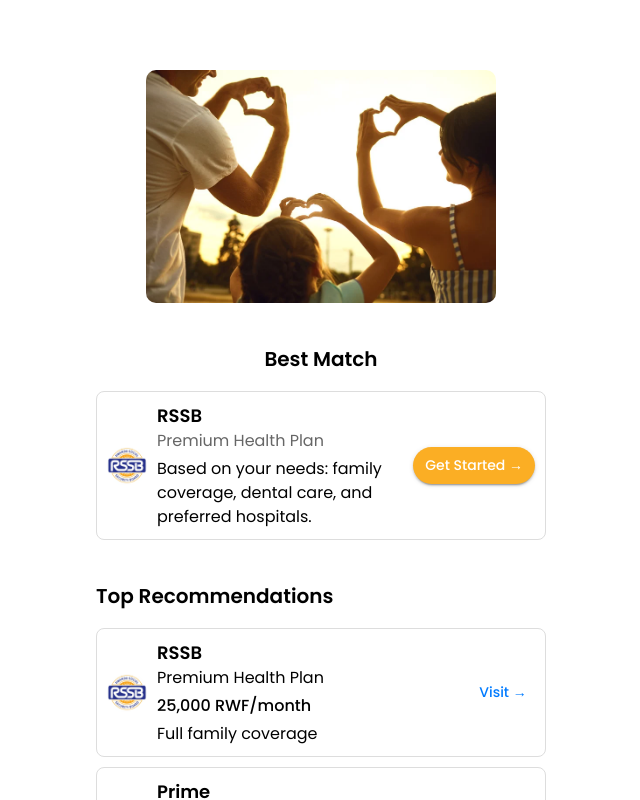
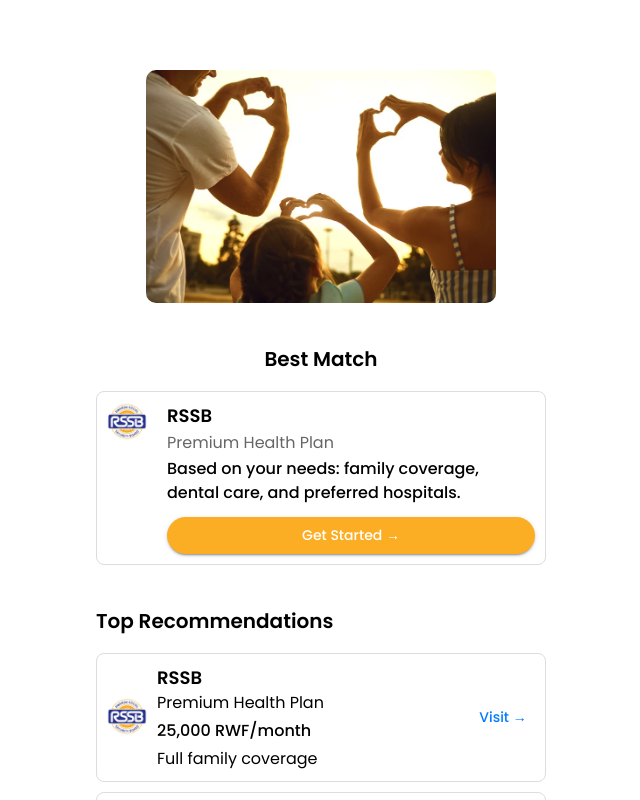
Before and after one commit to LifeLine-Africa/insurance-recommendation-portal, a React (Create React App) app: page /matching in a window 1280 px wide. Shown: the top 800 px of the page, without its empty margins (319-959 px from the left). Built offline with nearby package versions, Linux system fonts and the light colour scheme.

Commit message:
fix: reduce font size in multiple pages for improved readability and adjust margins for better layout

```diff
--- a/src/pages/AdditionalFactors/AdditionalFactorsPage.jsx
+++ b/src/pages/AdditionalFactors/AdditionalFactorsPage.jsx
@@ -67,7 +67,7 @@
         {/* Title */}
         <Typography
           variant="h5"
-          sx={{ fontWeight: "600", fontSize: "30px", color: "#000" }}
+          sx={{ fontWeight: "600", fontSize: "24px", margin:"30px", color: "#000" }}
         >
           Additional Factors
         </Typography>
@@ -80,7 +80,7 @@
             display: "flex",
             flexDirection: "column",
             gap: "20px",
-            marginBottom: "40px",
+            //marginBottom: "40px",
           }}
         >
           {/* Current Insurance Dropdown */}
@@ -146,7 +146,7 @@
           width: "100%",
           display: "flex",
           justifyContent: "center",
-          marginTop: "20px",
+          //marginTop: "20px",
         }}
       >
         <CustomButton
--- a/src/pages/HealthProfile/HealthProfilePage.jsx
+++ b/src/pages/HealthProfile/HealthProfilePage.jsx
@@ -66,7 +66,7 @@
       {/* Title */}
       <Typography
         variant="h5"
-        sx={{ fontWeight: "600", fontSize: "30px", color: "#000" }}
+        sx={{ fontWeight: "600", fontSize: "24px", margin:"30px", color: "#000" }}
       >
         Health Profile
       </Typography>
--- a/src/pages/InsurancePreferences/InsurancePreferencesPage.jsx
+++ b/src/pages/InsurancePreferences/InsurancePreferencesPage.jsx
@@ -59,7 +59,7 @@
         {/* Title */}
         <Typography
           variant="h5"
-          sx={{ fontWeight: "600", fontSize: "30px", color: "#000" }}
+          sx={{ fontWeight: "600", fontSize: "24px", margin:"30px", color: "#000" }}
         >
           Insurance Preferences
         </Typography>
--- a/src/pages/Matching/MatchingPage.jsx
+++ b/src/pages/Matching/MatchingPage.jsx
@@ -82,21 +82,24 @@
           sx={{
             display: "flex",
             flexDirection: "row",
-            alignItems: "center",
+            alignItems: "flex-start",
             padding: "10px",
             border: "1px solid #ddd",
             borderRadius: "8px",
             marginBottom: "20px",
             backgroundColor: "#ffffff",
+            gap: "10px",
             //boxShadow: "0px 4px 10px rgba(0, 0, 0, 0.1)",
           }}
         >
           {/* Logo Section */}
           <Box
             sx={{
+              flexShrink: 0,
               width: "40px",
               height: "40px",
               marginRight: "10px",
+              marginBottom: "10px",
             }}
           >
             <img
@@ -111,8 +114,9 @@
             />
           </Box>
 
+          {/* Text and Button Section */}
+          <Box sx={{ flex: 1, display: "flex", flexDirection: "column", gap: "2px" }}>
             {/* Text Section */}
-          <Box sx={{ flex: "1" }}>
             <Typography sx={{ fontWeight: "600", fontSize: "18px", color: "#000" }}>
               RSSB
             </Typography>
@@ -122,13 +126,12 @@
             <Typography
               sx={{
                 fontSize: "16px",
+                fontWeight: "500",
                 color: "#000",
-                marginTop: "4px",
               }}
             >
               Based on your needs: family coverage, dental care, and preferred hospitals.
             </Typography>
-          </Box>
 
             {/* Button Section */}
             <Button
@@ -141,12 +144,17 @@
                 borderRadius: "20px",
                 textTransform: "none",
                 whiteSpace: "nowrap",
+                marginTop: "10px",
+                alignSelf: "stretch",
                 "&:hover": { backgroundColor: "#FBA50B" },
               }}
-            onClick={() => window.open("https://www.rssb.rw/scheme/medical-scheme", "_blank")}
+              onClick={() =>
+                window.open("https://www.rssb.rw/scheme/medical-scheme", "_blank")
+              }
             >
               Get Started →
             </Button>
+          </Box>
         </Box>
       </Box>
 
```
Lines whose indentation alone changed are shown as unchanged.
